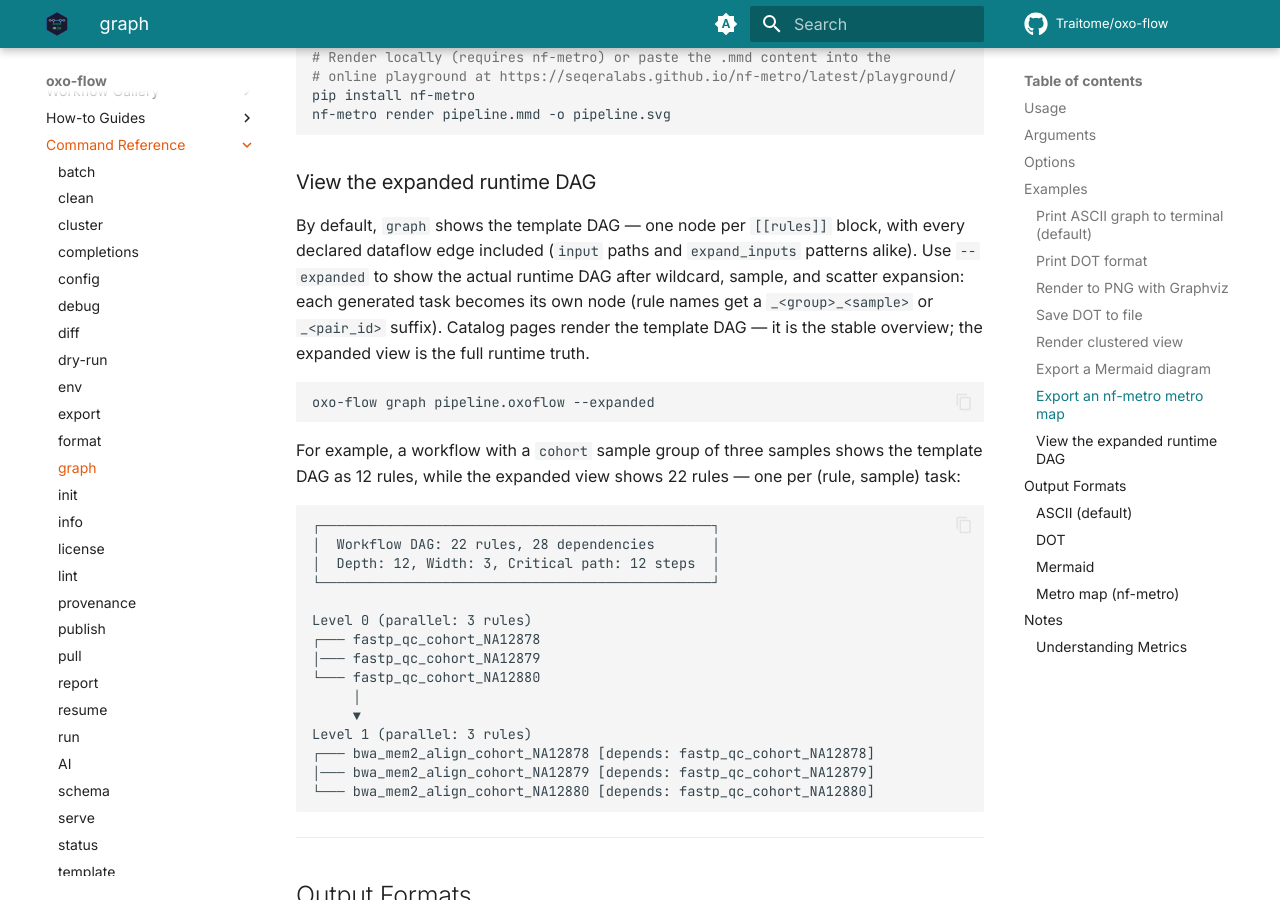
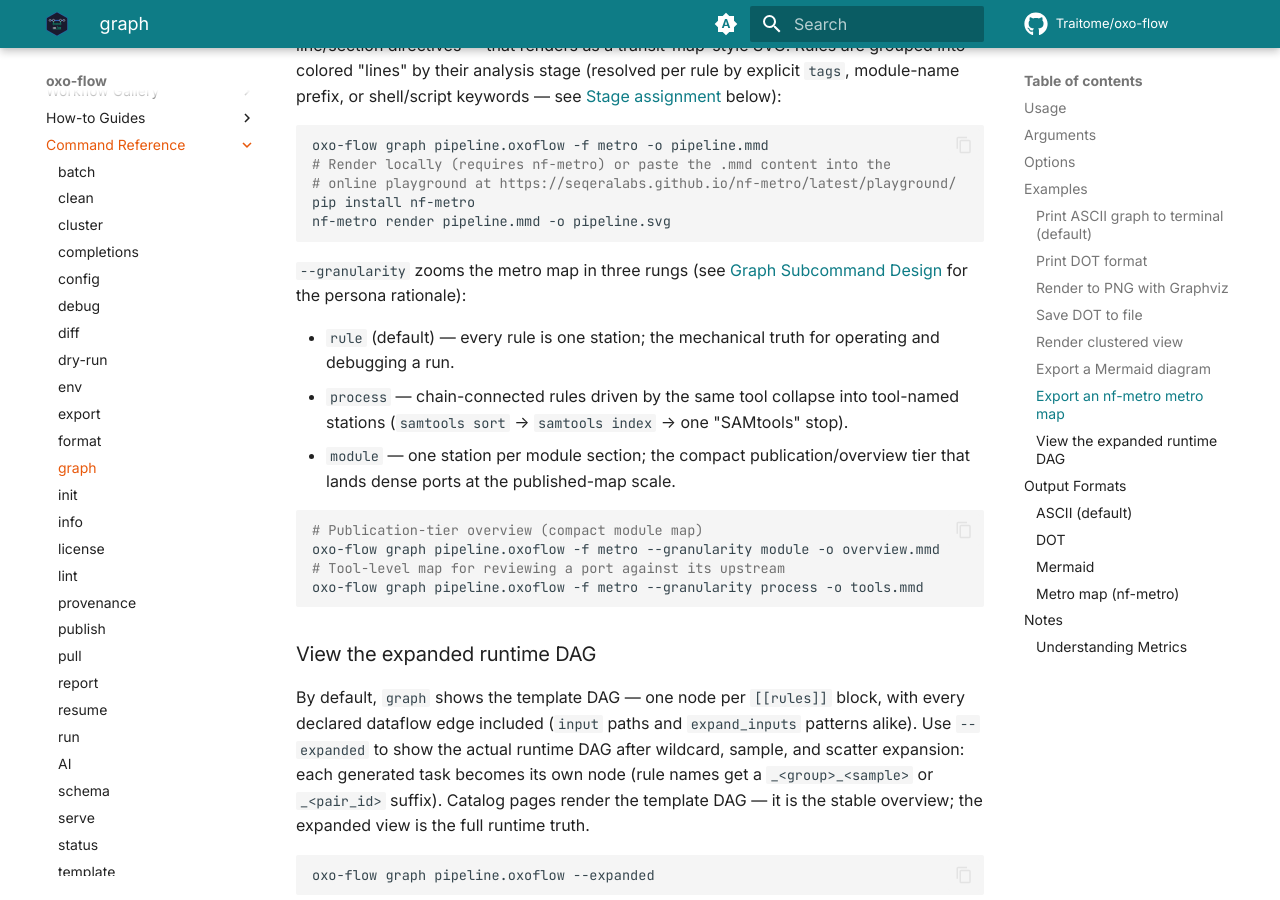
Before and after one commit to Traitome/oxo-flow, an MkDocs documentation site: the page built from docs/guide/src/commands/graph.md, in a window 1280 px wide and 900 px high, scrolled down 2316 px. Built offline with MkDocs 1.6.1 and Material for MkDocs 9.7.7, drawn with Linux system fonts in a browser that asks for light colours; comment, search, counter and statistics services are not loaded; the version menu is left out; some of the changed text lies outside the part shown.

Commit message:
docs(graph): document the granularity ladder in the graph command page

````diff
--- a/docs/guide/src/commands/graph.md
+++ b/docs/guide/src/commands/graph.md
@@ -27,6 +27,7 @@ oxo-flow graph [OPTIONS] <WORKFLOW>
 | `--format <FORMAT>` | `-f` | Output format: `ascii` (terminal), `dot` (Graphviz), `dot-clustered` (level-grouped), `tree` (indented tree), `mermaid` (Mermaid `graph LR`), `metro` (nf-metro metro map). Default: `ascii` |
 | `--output <FILE>` | `-o` | Save output to a file (useful for dot/svg generation) |
 | `--expanded` | | Show the DAG after wildcard/sample/scatter expansion (the actual runtime DAG) |
+| `--granularity <LEVEL>` | | `metro` station zoom: `rule` (one station per rule, default), `process` (chain-connected same-tool rules collapse into tool-named stations, the nf-core idiom), `module` (one station per module section — the publication/overview tier). See [Graph Subcommand Design](../reference/graph-subcommand.md) |
 | `--verbose` | `-v` | Enable debug-level logging |
 | `--quiet` | | Suppress non-essential output (errors only) |
 | `--no-color` | | Disable colored output |
@@ -87,6 +88,19 @@ oxo-flow graph pipeline.oxoflow -f metro -o pipeline.mmd
 # online playground at https://seqeralabs.github.io/nf-metro/latest/playground/
 pip install nf-metro
 nf-metro render pipeline.mmd -o pipeline.svg
+```
+
+`--granularity` zooms the metro map in three rungs (see [Graph Subcommand Design](../reference/graph-subcommand.md) for the persona rationale):
+
+- `rule` (default) — every rule is one station; the mechanical truth for operating and debugging a run.
+- `process` — chain-connected rules driven by the same tool collapse into tool-named stations (`samtools sort` → `samtools index` → one "SAMtools" stop).
+- `module` — one station per module section; the compact publication/overview tier that lands dense ports at the published-map scale.
+
+```bash
+# Publication-tier overview (compact module map)
+oxo-flow graph pipeline.oxoflow -f metro --granularity module -o overview.mmd
+# Tool-level map for reviewing a port against its upstream
+oxo-flow graph pipeline.oxoflow -f metro --granularity process -o tools.mmd
 ```
 
 ### View the expanded runtime DAG
````
